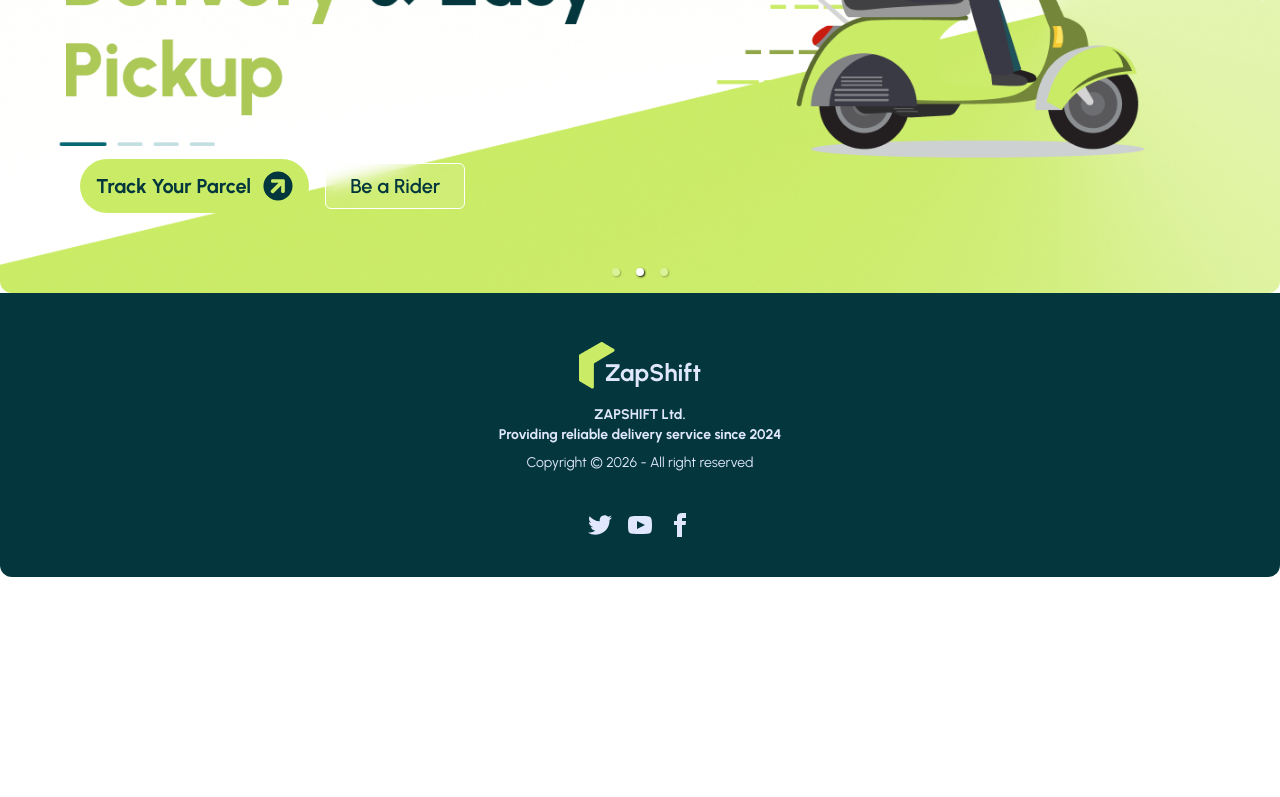
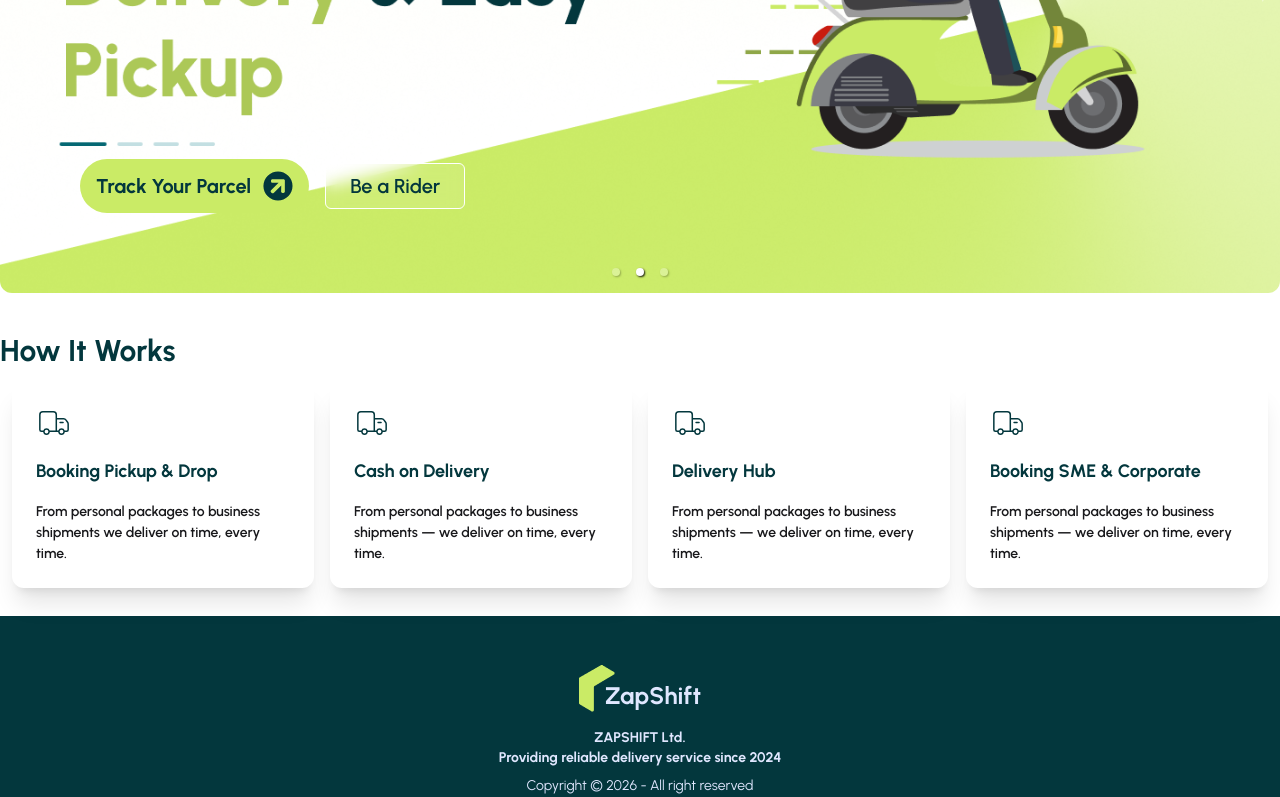
Before and after one commit to fahim-shareear/zap-shift-main, a React app in the folder zap-shift-ui/: page / in a window 1280 px wide. Shown: the part 419-1216 px from the top of the page. Before the commit the page ends 996 px from the top, so only its background shows below. Built offline with nearby package versions, Linux system fonts and the light colour scheme; the HTML template or start-up script is replaced by a standard one.

Commit message:
adding the how it works section

```diff
--- a/zap-shift-ui/src/pages/home/Home.jsx
+++ b/zap-shift-ui/src/pages/home/Home.jsx
@@ -1,10 +1,12 @@
 import React from 'react';
 import Banner from './Banner';
+import HowItWorks from './HowItWorks';
 
 const Home = () => {
     return (
         <div>
             <Banner></Banner>
+            <HowItWorks></HowItWorks>
         </div>
     );
 };
--- /dev/null
+++ b/zap-shift-ui/src/pages/home/HowItWorks.jsx
@@ -0,0 +1,49 @@
+import React from 'react';
+import { CiDeliveryTruck } from "react-icons/ci";
+
+const HowItWorks = () => {
+    return (
+        <div className="my-4">
+            <div>
+                <h1 className="text-3xl font-bold text-left mt-10 text-primary">How It Works</h1>
+            </div>
+            <div className="mx-auto p-3">
+                <div className="card grid gap-4 lg:grid-cols-4 sm:grid-rows-1 mx-auto">
+                    <div className="card-body rounded-xl shadow-xl flex items-left flex-col gap-4">
+                        <CiDeliveryTruck className="text-primary text-md md:text-4xl " />
+                        <h1 className="font-bold text-lg text-primary">Booking Pickup & Drop</h1>
+                        <p className="text-left font-semibold">
+                            From personal packages to business shipments we deliver on time, every time.
+                        </p>
+                    </div>
+
+                    <div className="card-body   rounded-xl shadow-xl flex items-left flex-col gap-4">
+                        <CiDeliveryTruck className="text-primary text-md md:text-4xl " />
+                        <h1 className="font-bold text-lg text-primary">Cash on Delivery</h1>
+                        <p className="text-left font-semibold">
+                            From personal packages to business shipments — we deliver on time, every time.
+                        </p>
+                    </div>
+
+                    <div className="card-body   rounded-xl shadow-xl flex items-left flex-col gap-4">
+                        <CiDeliveryTruck className="text-primary text-md md:text-4xl " />
+                        <h1 className="font-bold text-lg text-primary">Delivery Hub</h1>
+                        <p className="text-left font-semibold">
+                            From personal packages to business shipments — we deliver on time, every time.
+                        </p>
+                    </div>
+
+                    <div className="card-body   rounded-xl shadow-xl flex items-left flex-col gap-4">
+                        <CiDeliveryTruck className="text-primary text-md md:text-4xl " />
+                        <h1 className="font-bold text-lg text-primary">Booking SME & Corporate</h1>
+                        <p className="text-left font-semibold">
+                            From personal packages to business shipments — we deliver on time, every time.
+                        </p>
+                    </div>
+                </div>
+            </div>
+        </div>
+    );
+};
+
+export default HowItWorks;
```
